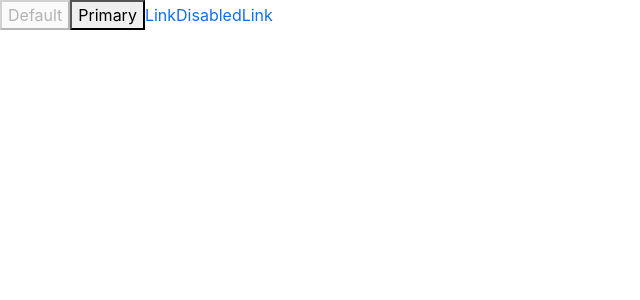
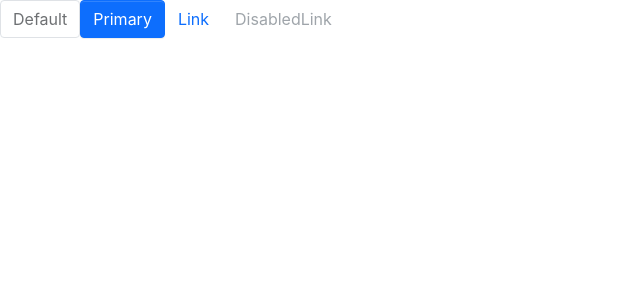
Before and after one commit to benjaminhuanghuang/react-ts-ui-lib, a React (Create React App) app in the folder ben-ui-lib/: page / in a window 1280 px wide. Shown: the top 300 px of the page, without its empty margins (0-640 px from the left). Built offline with nearby package versions, Linux system fonts and the light colour scheme.

Commit message:
button style

```diff
--- /dev/null
+++ b/ben-ui-lib/src/components/Button/_style.scss
@@ -0,0 +1,65 @@
+.btn {
+  position: relative;
+  display: inline-block;
+  font-weight: $btn-font-weight;
+  line-height: $btn-line-height;
+  color: $body-color;
+  white-space: nowrap;
+  text-align: center;
+  vertical-align: middle;
+  background-image: none;
+  border: $btn-border-width solid transparent;
+  // use mixin
+  @include button-size( $btn-padding-y,  $btn-padding-x,  $btn-font-size,  $border-radius);
+  box-shadow: $btn-box-shadow;
+  cursor: pointer;
+  transition: $btn-transition;
+  &.disabled,  // disable class
+  &[disabled] {  // disable attribute
+    cursor: not-allowed;
+    opacity: $btn-disabled-opacity;
+    box-shadow: none;
+    > * {
+      pointer-events: none;
+    }
+  }
+}
+
+.btn-lg {
+  @include button-size($btn-padding-y-lg, $btn-padding-x-lg, $btn-font-size-lg, $btn-border-radius-lg);
+}
+.btn-sm {
+  @include button-size($btn-padding-y-sm, $btn-padding-x-sm, $btn-font-size-sm, $btn-border-radius-sm);
+}
+
+.btn-primary {
+  @include button-style($primary, $primary, $white)
+}
+.btn-danger {
+  @include button-style($danger, $danger, $white)
+}
+
+.btn-default {
+  @include button-style($white, $gray-400, $body-color, $white, $primary, $primary)
+}
+
+.btn-link {
+  font-weight: $font-weight-normal;
+  color: $btn-link-color;
+  text-decoration: $link-decoration;
+  box-shadow: none;
+  &:hover {
+    color: $btn-link-hover-color;
+    text-decoration: $link-hover-decoration;
+  }
+  &:focus,
+  &.focus {
+    text-decoration: $link-hover-decoration;
+    box-shadow: none;
+  }
+  &:disabled,
+  &.disabled {
+    color: $btn-link-disabled-color;
+    pointer-events: none;
+  }
+}
--- /dev/null
+++ b/ben-ui-lib/src/styles/_mixin.scss
@@ -0,0 +1,72 @@
+@mixin button-size($padding-y, $padding-x, $font-size, $border-raduis) {
+  padding: $padding-y $padding-x;
+  font-size: $font-size;
+  border-radius: $border-raduis;
+}
+
+@mixin button-style(
+  $background,
+  $border,
+  $color,
+  $hover-background: lighten($background, 7.5%),
+  $hover-border: lighten($border, 10%),
+  $hover-color: $color,
+) {
+  color: $color;
+  background: $background;
+  border-color: $border;
+  &:hover {
+    color: $hover-color;
+    background: $hover-background;
+    border-color: $hover-border;
+  }
+  &:focus,
+  &.focus {
+    color: $hover-color;
+    background: $hover-background;
+    border-color: $hover-border;
+  }
+  &:disabled,
+  &.disabled {
+    color: $color;
+    background: $background;
+    border-color: $border;
+  }
+}
+
+@mixin zoom-animation(
+  $direction: 'top',
+  $scaleStart: scaleY(0),
+  $scaleEnd: scaleY(1),
+  $origin: center top,
+) {
+  .zoom-in-#{$direction}-enter {
+    opacity: 0;
+    transform: $scaleStart;
+  }
+  .zoom-in-#{$direction}-enter-active {
+    opacity: 1;
+    transform: $scaleEnd;
+    transition: transform 300ms cubic-bezier(0.23, 1, 0.32, 1) 100ms, opacity 300ms cubic-bezier(0.23, 1, 0.32, 1) 100ms;
+    transform-origin: $origin
+  }
+  .zoom-in-#{$direction}-exit {
+    opacity: 1;
+  }
+  .zoom-in-#{$direction}-exit-active {
+    opacity: 0;
+    transform: $scaleStart;
+    transition: transform 300ms cubic-bezier(0.23, 1, 0.32, 1) 100ms, opacity 300ms cubic-bezier(0.23, 1, 0.32, 1) 100ms;
+    transform-origin: $origin;
+  }
+}
+
+@mixin border-right-radius($raduis) {
+  border-top-right-radius: $raduis;
+  border-bottom-right-radius: $raduis;
+}
+
+@mixin border-left-radius($raduis) {
+  border-top-left-radius: $raduis;
+  border-bottom-left-radius: $raduis;
+}
--- a/ben-ui-lib/src/styles/index.scss
+++ b/ben-ui-lib/src/styles/index.scss
@@ -3,3 +3,9 @@
 
 // layout
 @import "reboot";
+
+//mixin
+@import "mixin";
+
+// button
+@import "../components/Button/style";
```
Also changed, not shown: 1 other file (tests, documents, lock files or other folders).
